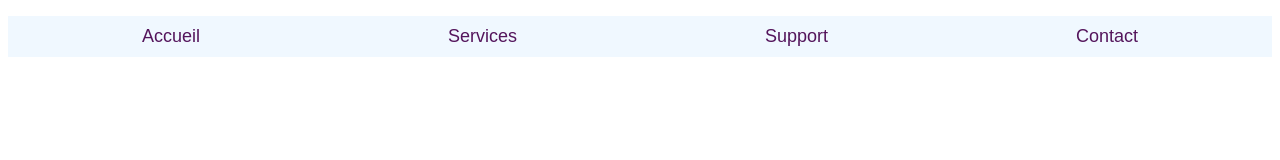
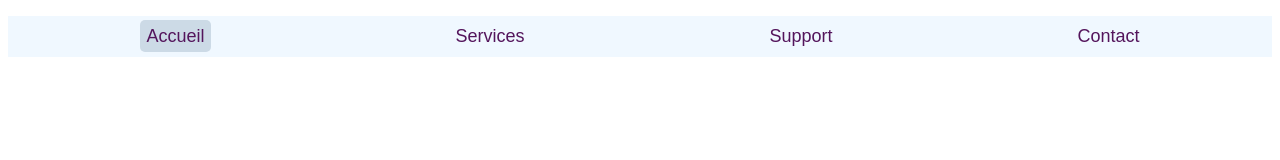
Before and after one commit to mandaribo/web_dynamique, a plain HTML site: page Cours_05/Exercice_2/index.html in a window 1280 px wide. Drawn offline with Linux system fonts and the light colour scheme.

Commit message:
ajour du bouton active, création d'exercice 3

```diff
--- a/Cours_05/Exercice_2/index.html
+++ b/Cours_05/Exercice_2/index.html
@@ -8,7 +8,7 @@
 </head>
 <body>
     <ul id="menu">
-        <li><a href="#">Accueil</a></li>
+        <li><a href="#" class="active">Accueil</a></li>
         <li><a href="#">Services</a></li>
         <li><a href="#">Support</a></li>
         <li><a href="#">Contact</a></li>
--- a/Cours_05/Exercice_2/main.css
+++ b/Cours_05/Exercice_2/main.css
@@ -18,7 +18,7 @@ li{
     font-size: large;
 }
 
-#menu a:hover{
+#menu a:hover, .active{
     background-color: rgb(204, 218, 230);
     padding: 6px;
     border-radius: 5px;
```
Also changed, not shown: Cours_05/Exercice_3/index.html (added, +11 -0 lines), Cours_05/Exercice_3/main.css (added).
